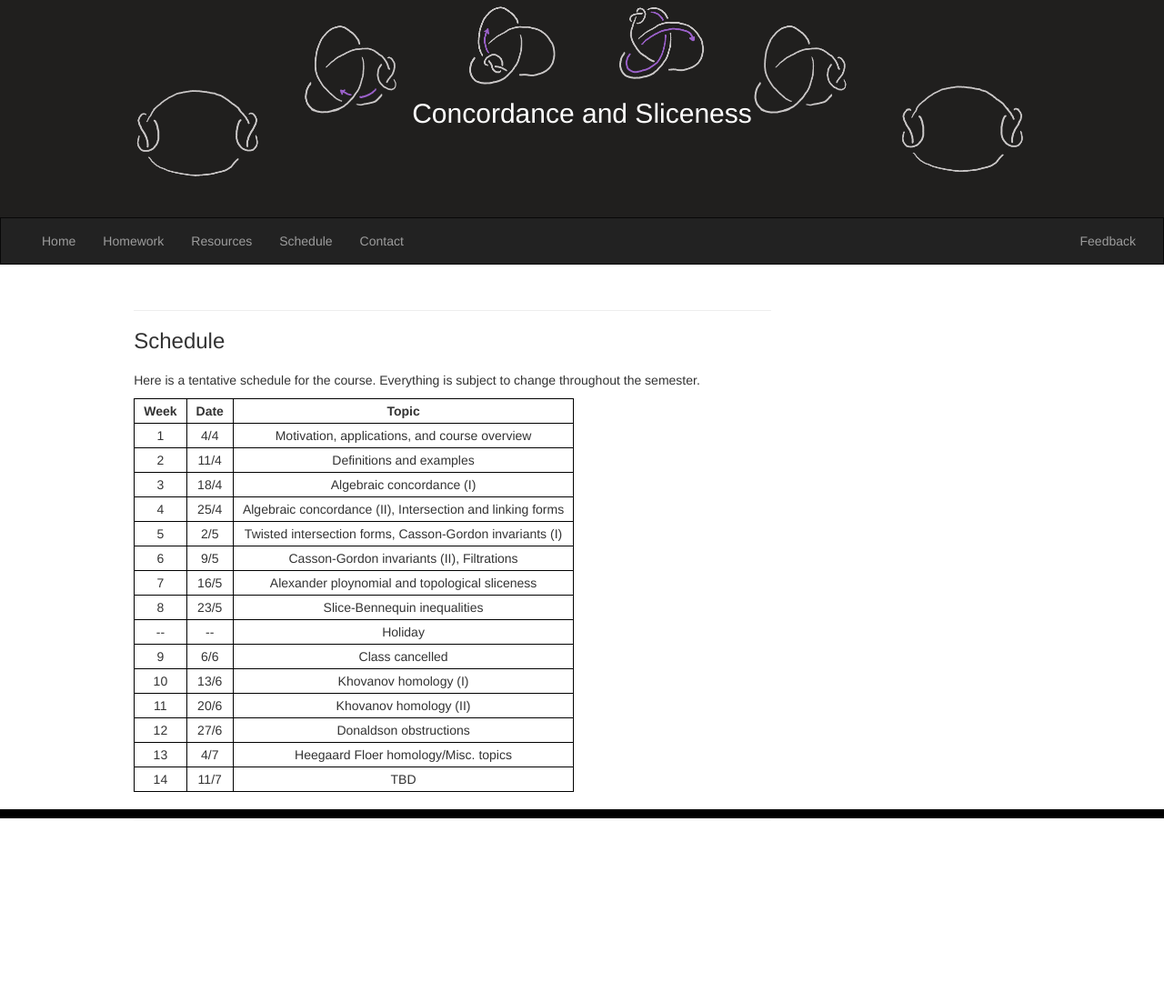
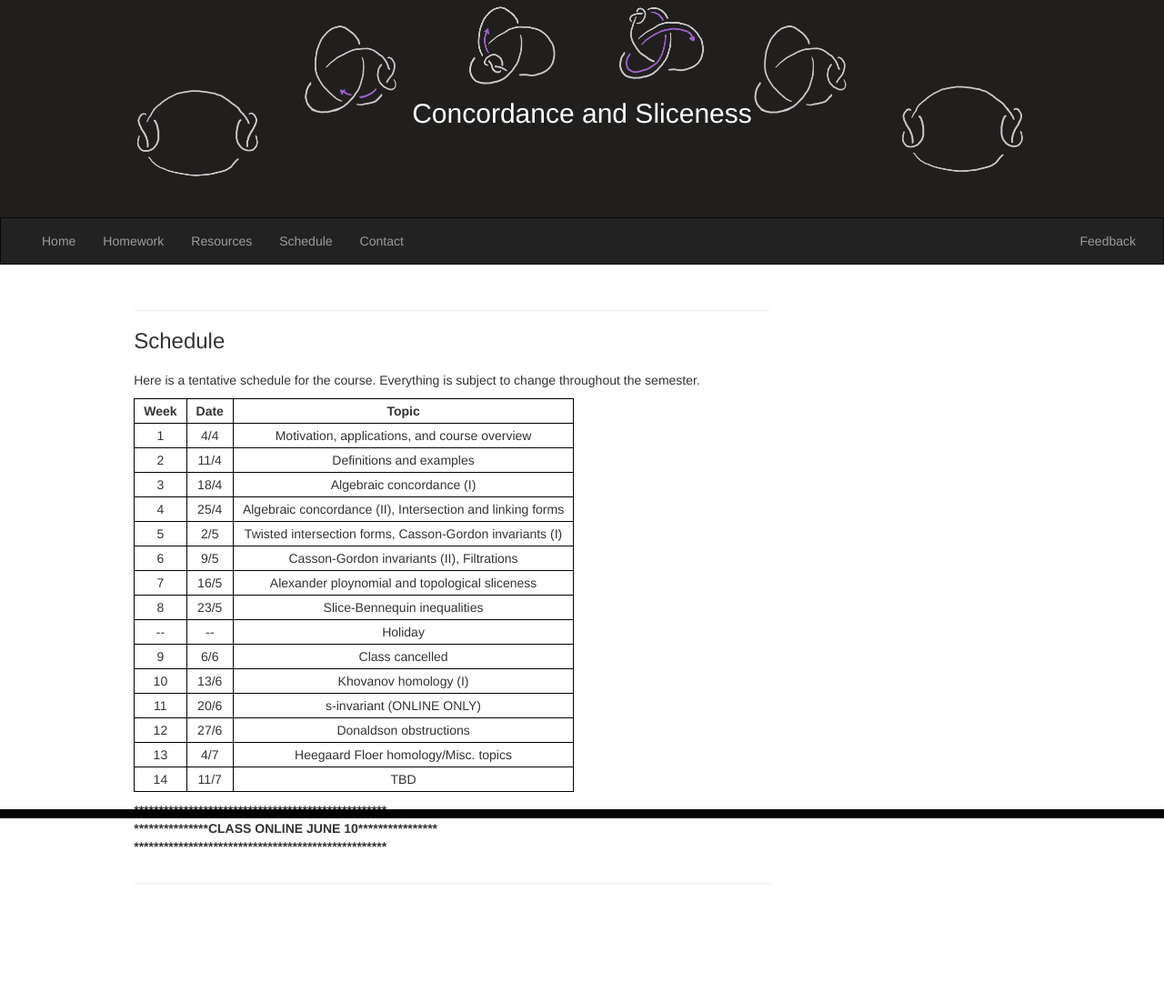
Before and after one commit to imsundberg/concordance, a Jekyll site: the page built from schedule/index.html, in a window 1280 px wide. Shown: the whole page at 91% size. Built offline with Jekyll 4.4.1, drawn with Linux system fonts in a browser that asks for light colours; before the commit the page ends 1032 px from its top, so only the background shows below that.

Commit message:
Update index.html

```diff
--- a/schedule/index.html
+++ b/schedule/index.html
@@ -89,7 +89,7 @@
 					<tr>
 						<td>11</td>
 						<td>20/6</td>
-						<td>Khovanov homology (II)</td>
+						<td>s-invariant (ONLINE ONLY)</td>
 					</tr>
 					<tr>
 						<td>12</td>
@@ -113,6 +113,15 @@
 		<div class="row">
 			<div class="col-sm-2"></div>
 			<div class="col-sm-10" id="space">
+				<b>***************************************************</b><br>
+				<b>***************CLASS ONLINE JUNE 10****************</b><br>
+				<b>***************************************************</b>
+			</div>
+		</div>
+
+		<div class="row">
+			<div class="col-sm-2"></div>
+			<div class="col-sm-10" id="space">
 				<hr>
 			</div>
 		</div>
```
